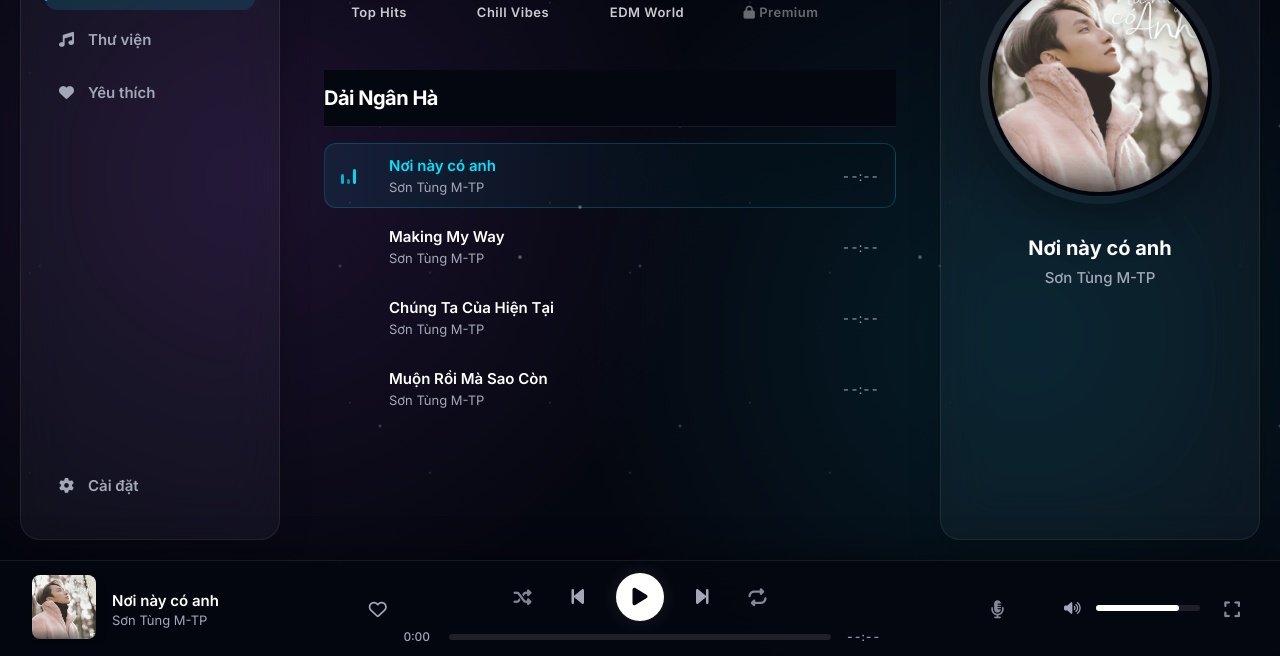
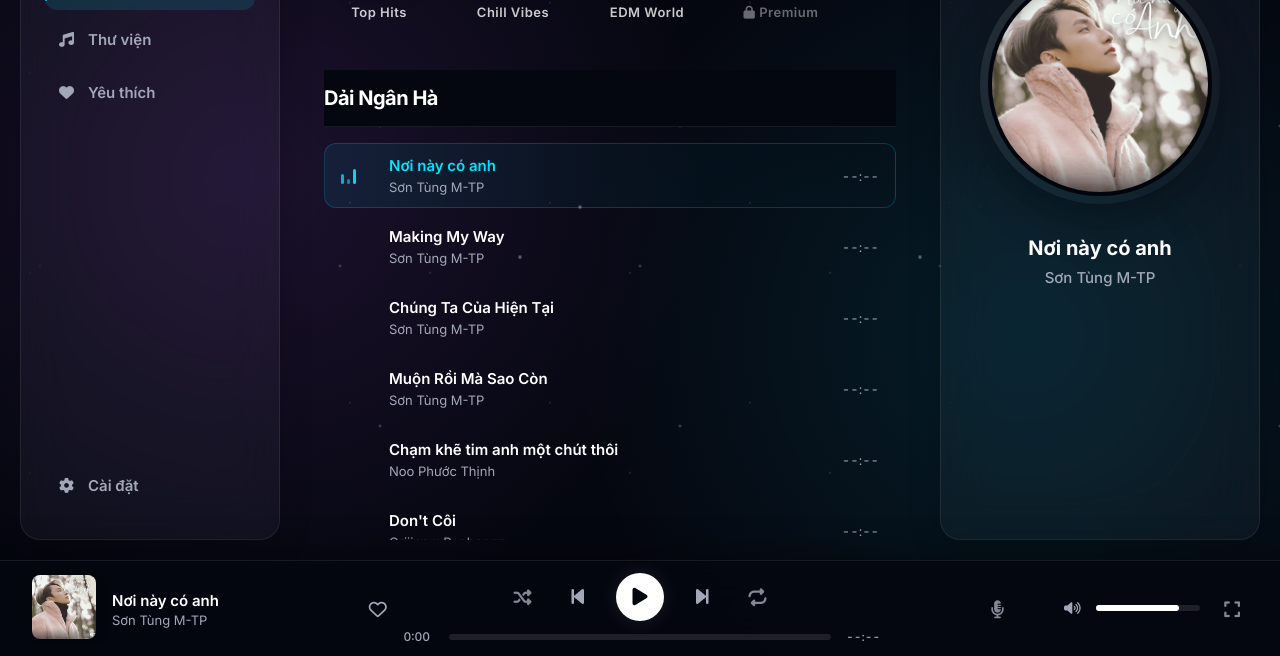
Before and after one commit to RoyalFox7/RoyalFox7.github.io, a plain HTML site: page index.html in a window 1280 px wide. Shown: the part 144-800 px from the top of the page. Drawn offline with Linux system fonts and the light colour scheme; some icons are missing.

Commit message:
Update 2 song

```diff
--- a/index.html
+++ b/index.html
@@ -1158,6 +1158,20 @@
           cover: "images/muộn rồi mà sao còn.jpg",
           src: "musics/Muộn Rồi Mà Sao Còn.mp3",
         },
+        {
+          id: 5,
+          title: "Chạm khẽ tim anh một chút thôi",
+          artist: "Noo Phước Thịnh",
+          cover: "images/Chạm khẽ tim anh một chút thôi.jpg",
+          src: "musics/Chạm Khẽ Tim Anh Một Chút Thôi - Noo Phước Thịnh - LYRIC VIDEO.mp3",
+        },
+        {
+          id: 6,
+          title: "Don't Côi",
+          artist: "Orijinn x Ronboogz",
+          cover: "images/Don't Côi.jpg",
+          src: "musics/Don't Côi - RPT Orijinn x Ronboogz (Visualizer).mp3",
+        },
       ];
 
       // --- TRẠNG THÁI ---
```
